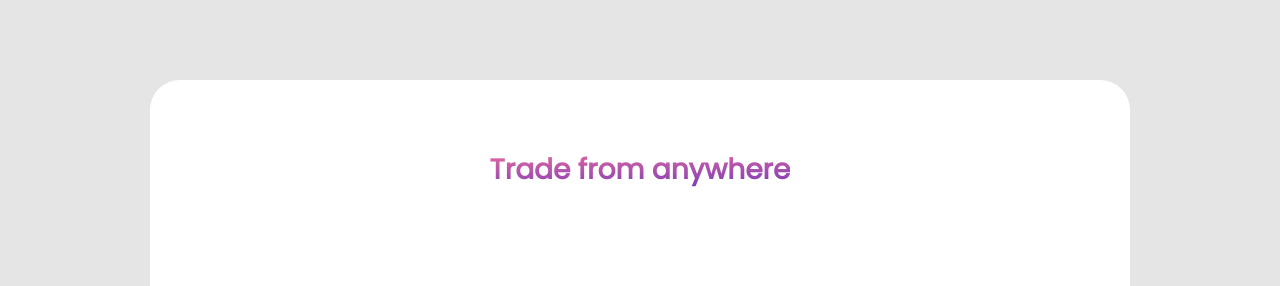
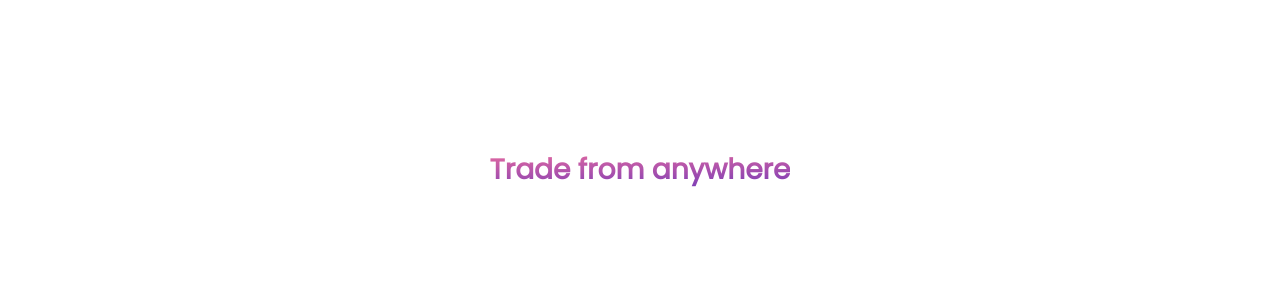
Before and after one commit to Angel-Landkoer/CoinBase_Web, a website built with webpack: page public/index.html in a window 1280 px wide. Shown: the part 2055-2341 px from the top of the page. Built offline with nearby package versions, Linux system fonts and the light colour scheme; files whose address does not match are found by name.

Commit message:
Cambiando a color por default

```diff
--- a/src/styles/baseRules/_reset.scss
+++ b/src/styles/baseRules/_reset.scss
@@ -17,5 +17,5 @@ html {
   font-family: "Poppins", sans-serif;
 
   color: #333333;
-  background-color: #e5e5e5;
+  background-color: white;
 }
```
